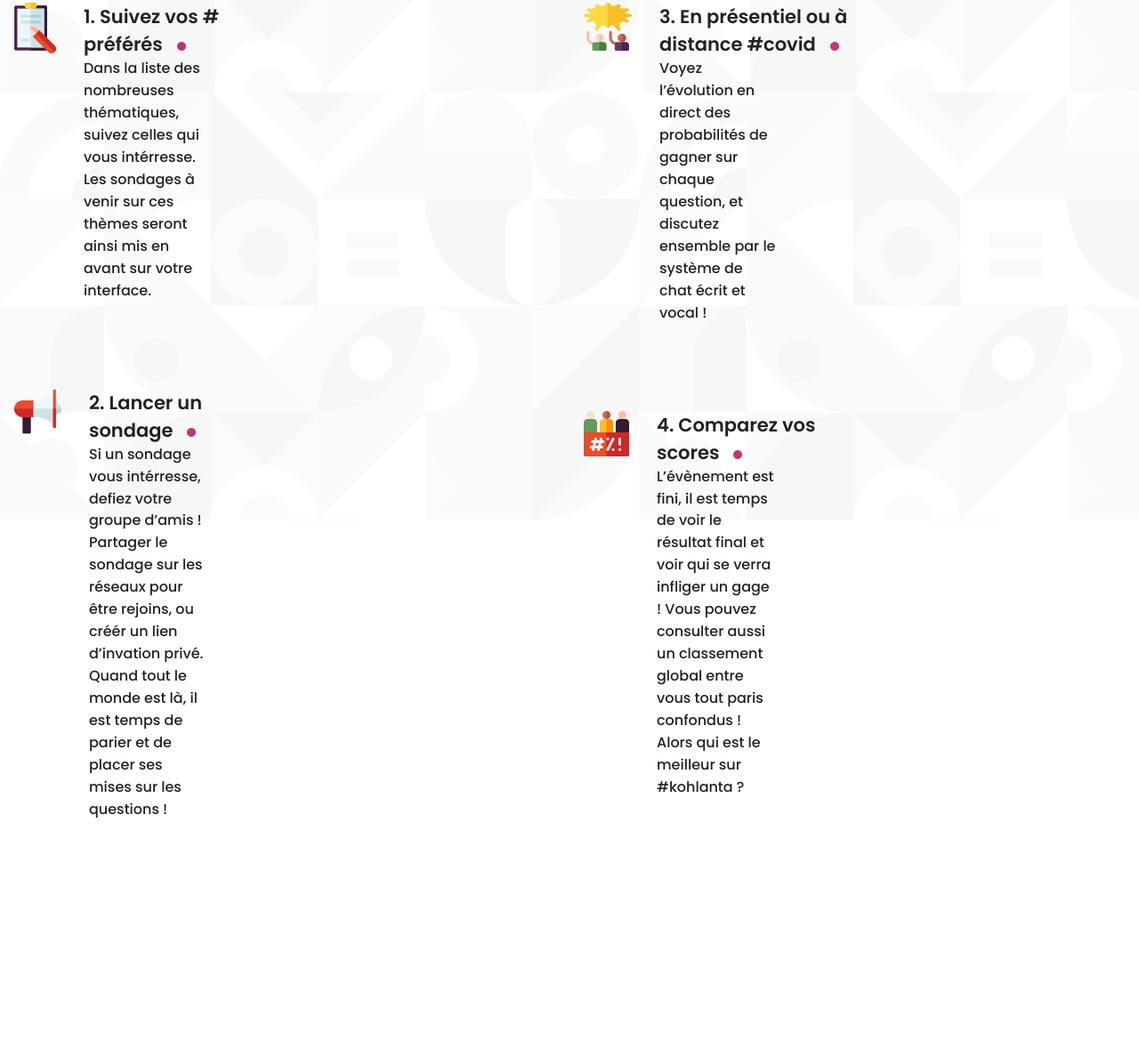
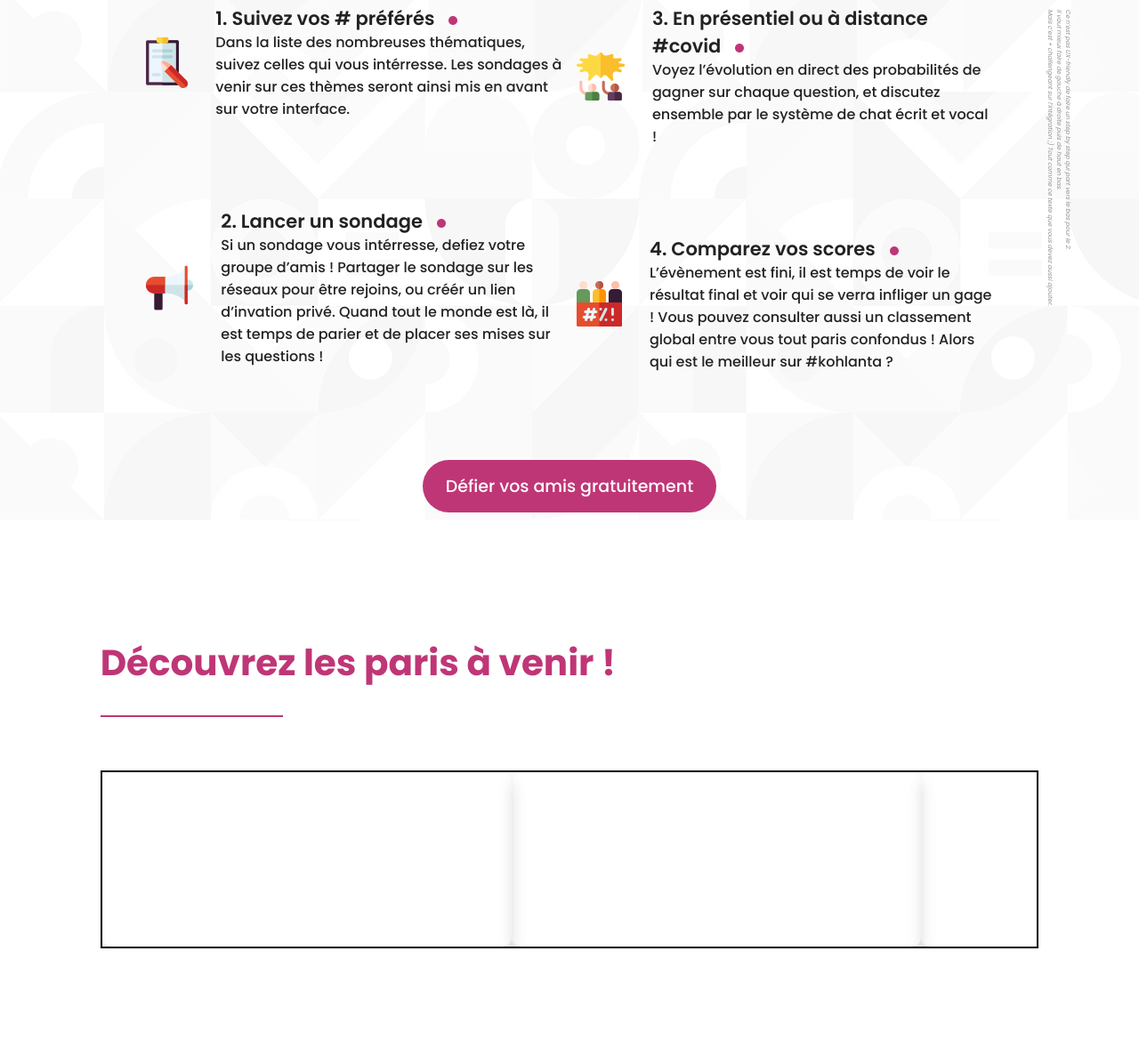
Before and after one commit to IIM-Creative-Technology/integration-web-Nispeon, a plain HTML site: page index.html in a window 1280 px wide. Shown: the part 1277-2464 px from the top of the page at 89% size. Before the commit the page ends 2297 px from the top, so only its background shows below. Drawn offline with Linux system fonts and the light colour scheme.

Commit message:
:construction: working on slider

```diff
--- a/css/style.css
+++ b/css/style.css
@@ -38,7 +38,6 @@ nav {
 nav ul {
     display: flex;
     list-style-type: none;
-    margin-top: 4.7%;
 }
 
 nav ul li a {
@@ -61,10 +60,14 @@ nav a {
 nav section {
     display: flex;
     width: fit-content;
+    height: 0;
+    justify-content: space-between;
+    align-items: baseline;
+    margin-top: 3.2%;
 }
 
 .navConnect {
-    margin: 29px 110px 0 0;
+    margin: 0 110px 0 0;
     background-color: var(--dark-pink);
     height: fit-content;
     padding: 15px 26px;
@@ -131,9 +134,6 @@ nav section {
 
 /* ------------- FIRST MAIN PART -------------- */
 
-main {
-    display: flex;
-}
 
 .bet {
     height: 962px;
@@ -164,7 +164,7 @@ main {
 }
 
 .bet-p-1{
-    width: 56%;
+    width: 57%;
     font-size: 18px;
     font-weight: 500;
     line-height: 1.39;
@@ -175,17 +175,21 @@ main {
 
 .ord {
     display: flex;
+    justify-content: space-between;
 }
 
 .ordering {
     display: flex;
-    width: 50%;
+    width: calc(50% - 8px);
     flex-direction: column;
 }
 
+.ordering:nth-of-type(1) {
+    align-items: flex-end;
+}
 
 .bet4 {
-    width: 50%;
+    width: 74%;
     display: flex;
     margin-bottom: 97px;
 }
@@ -211,10 +215,82 @@ main {
     font-weight: 500;
     line-height: 1.56;
     color: #222222;
-    width: 61%;
 }
 
 .bet4 img {
     height: fit-content;
-    margin: 0 31px 0 16px;
+    margin: auto 31px auto 0;
 }
+
+.joinButton {
+    background-color: var(--dark-pink);
+    height: fit-content;
+    padding: 15px 26px;
+    border-radius: 50px;
+    width: fit-content;
+}
+
+.joinButton a {
+    font-size: 19px;
+    font-weight: 500;
+    font-stretch: normal;
+    font-style: normal;
+    line-height: normal;
+    letter-spacing: normal;
+    text-align: left;
+    color: #ffffff;
+}
+
+.deg {
+    position: absolute;
+    transform: rotate(90deg);
+    text-align: left;
+    color: #929292;
+    width: 389px;
+    height: 34px;
+    right: -102px;
+    top: 565px;
+    font-size: 7px;
+    font-weight: 400;
+    font-style: italic;
+}
+
+
+/* ---------------- SLIDER SECTION --------------*/
+
+.sliderSec {
+    background-color: #ffffff;
+    height: 602px;
+    padding: 10.1% 8.8%;
+}
+
+.sliderSec h2 {
+    font-size: 40.5px;
+    font-weight: bold;
+    color: var(--dark-pink);
+    margin-bottom: 29px;
+}
+
+.sliderSec hr {
+    width: 19.5%;
+    margin-bottom: 60px;
+    height: 2px;
+    border: none;
+    background-color: var(--dark-pink);
+}
+
+.slider {
+    width: 100%;
+    border: solid 2px black;
+    display: flex;
+    overflow: scroll;
+    overflow-y: hidden;
+}
+
+.sliderElmnt {
+    height: 196px;
+    width: 39%;
+    min-width: 460px;
+    border-radius: 10px;
+    box-shadow: 0.9px 10px 15.5px 0.5px rgba(98, 98, 98, 0.19);
+}
--- a/index.html
+++ b/index.html
@@ -123,11 +123,51 @@
                     </section>
                 </section>
 
+                <div class="joinButton">
+                    <a href="" title="Défier vos amis">Défier vos amis gratuitement</a>
+                </div>
+
+                <div class="deg">
+
+                    <p>Ce n’est pas UX-friendly de faire un step by step qui part vers le bas pour le 2.<br>
+                        Il vaut mieux faire de gauche à droite puis de haut en bas. <br>
+                        Mais c’est + challengeant sur l’intégration ;) Tout comme ce texte que vous devez aussi ajouter.
+                    </p>
+                </div>
+
             </section>
 
-            <div>
-                <p></p>
-            </div>
+            <section class="sliderSec">
+
+                <h2>Découvrez les paris à venir !</h2>
+
+                <hr>
+
+                <div class="slider">
+                    <div class="sliderElmnt">
+
+                    </div>
+
+                    <div class="sliderElmnt">
+
+                    </div>
+
+                    <div class="sliderElmnt">
+
+                    </div>
+
+                    <div class="sliderElmnt">
+
+                    </div>
+
+                    <div class="sliderElmnt">
+
+                    </div>
+                </div>
+
+            </section>
+
+
 
         </main>
     </body>
```
